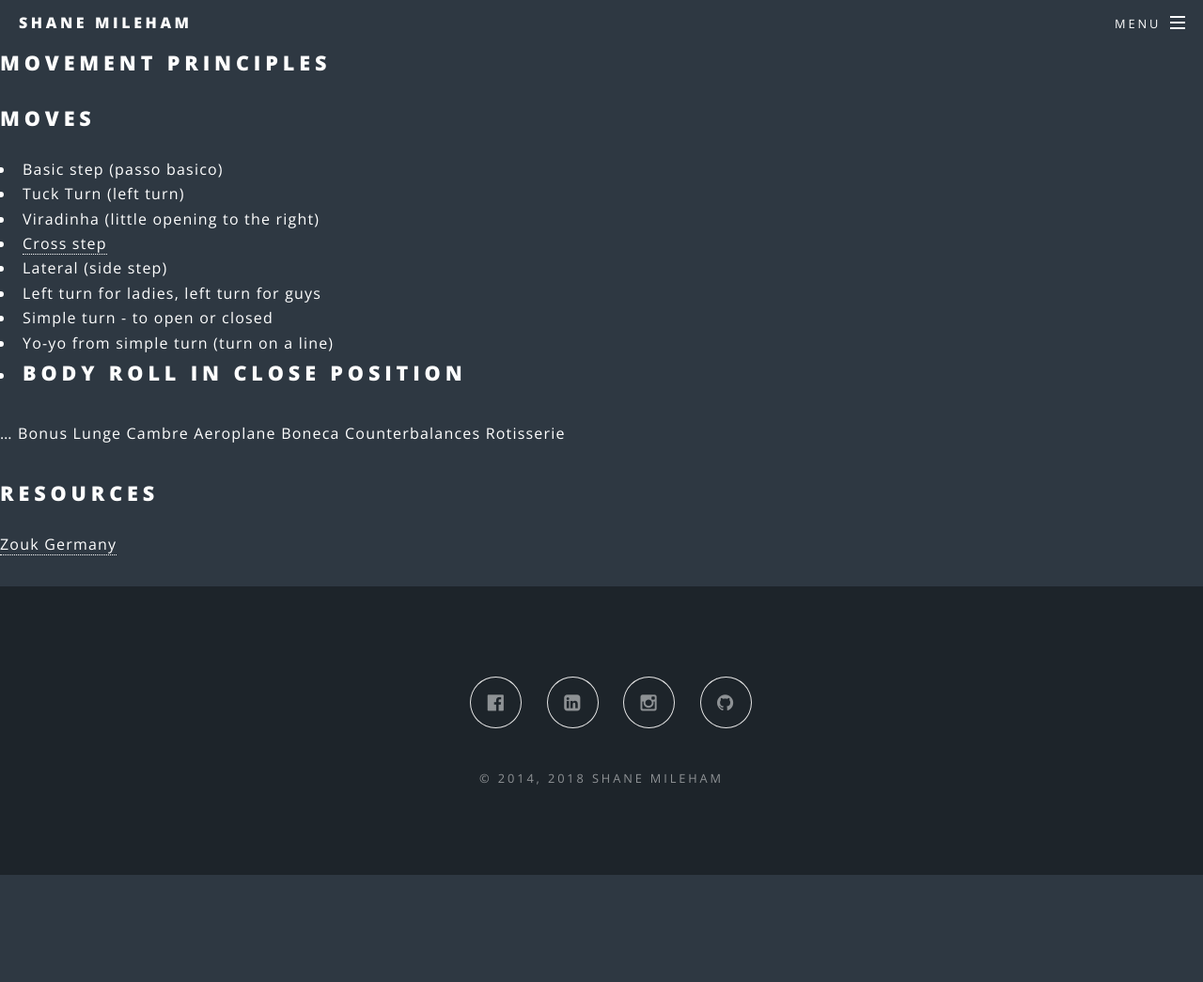
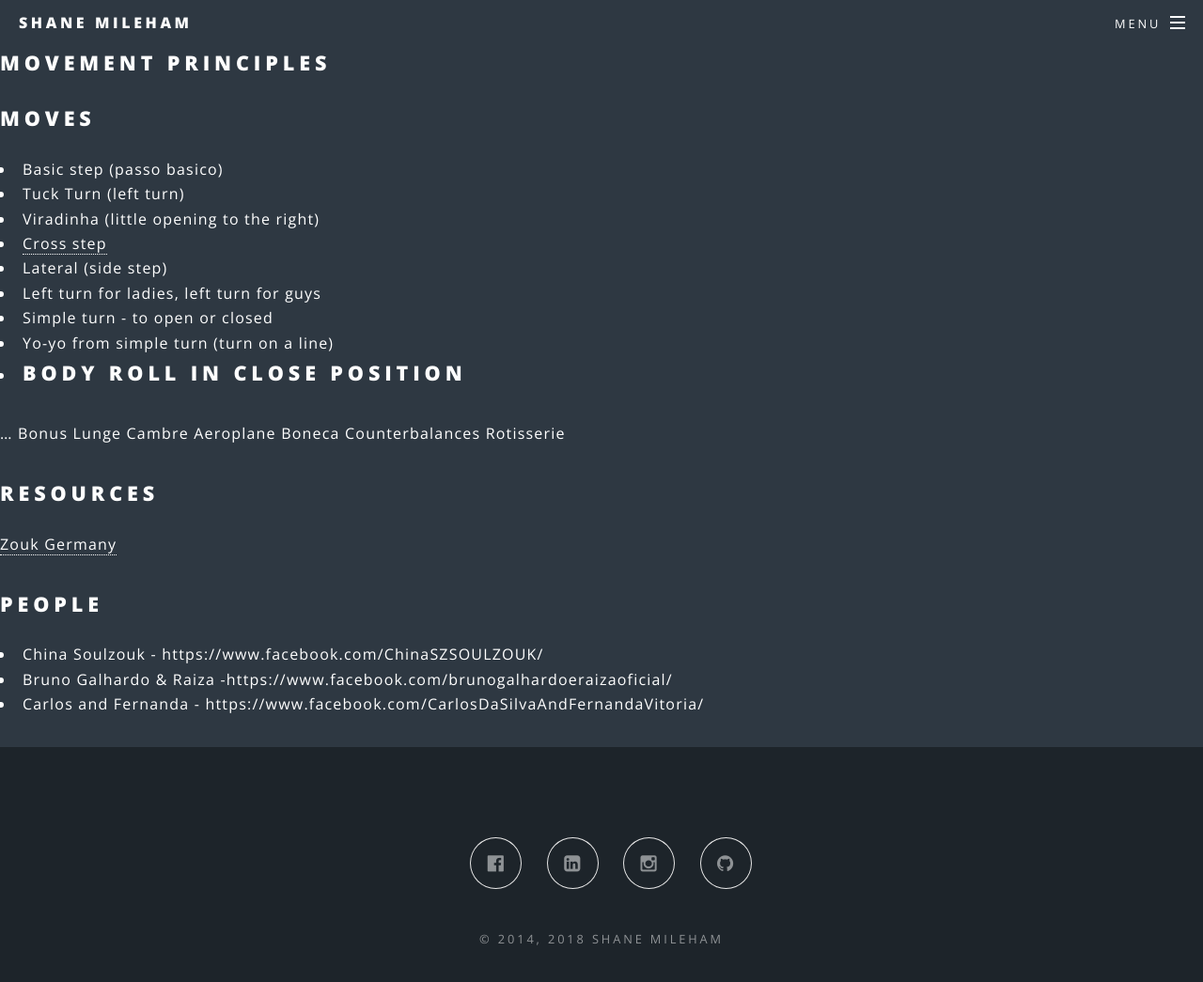
Before and after one commit to shanemileham/shanemileham.github.io, a Jekyll site: the page built from _kb/learn/zouk.md, in a window 1280 px wide and 1102 px high. Shown: the top 1045 px of the window at 94% size. Built offline with Jekyll 4.4.1, drawn with Linux system fonts in a browser that asks for light colours; comment, search, counter and statistics services are not loaded.

Commit message:
Added zouk people

```diff
--- a/_kb/learn/zouk.md
+++ b/_kb/learn/zouk.md
@@ -30,3 +30,8 @@ Rotisserie
 
 ## Resources
 [Zouk Germany](https://www.youtube.com/channel/UCN1HHBlxByX8Doqy0Jv5LUw/playlists)
+
+## People
+- China Soulzouk - https://www.facebook.com/ChinaSZSOULZOUK/
+- Bruno Galhardo & Raiza -https://www.facebook.com/brunogalhardoeraizaoficial/
+- Carlos and Fernanda - https://www.facebook.com/CarlosDaSilvaAndFernandaVitoria/
```
